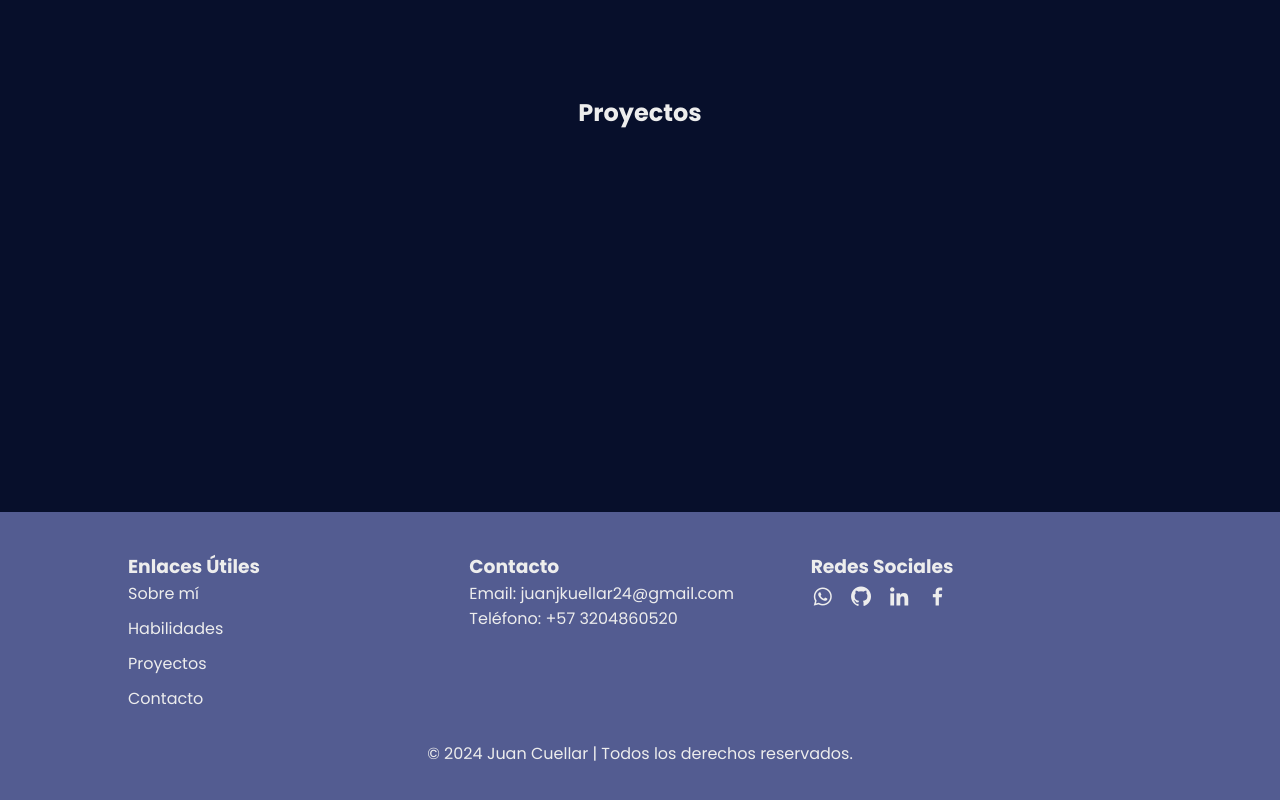
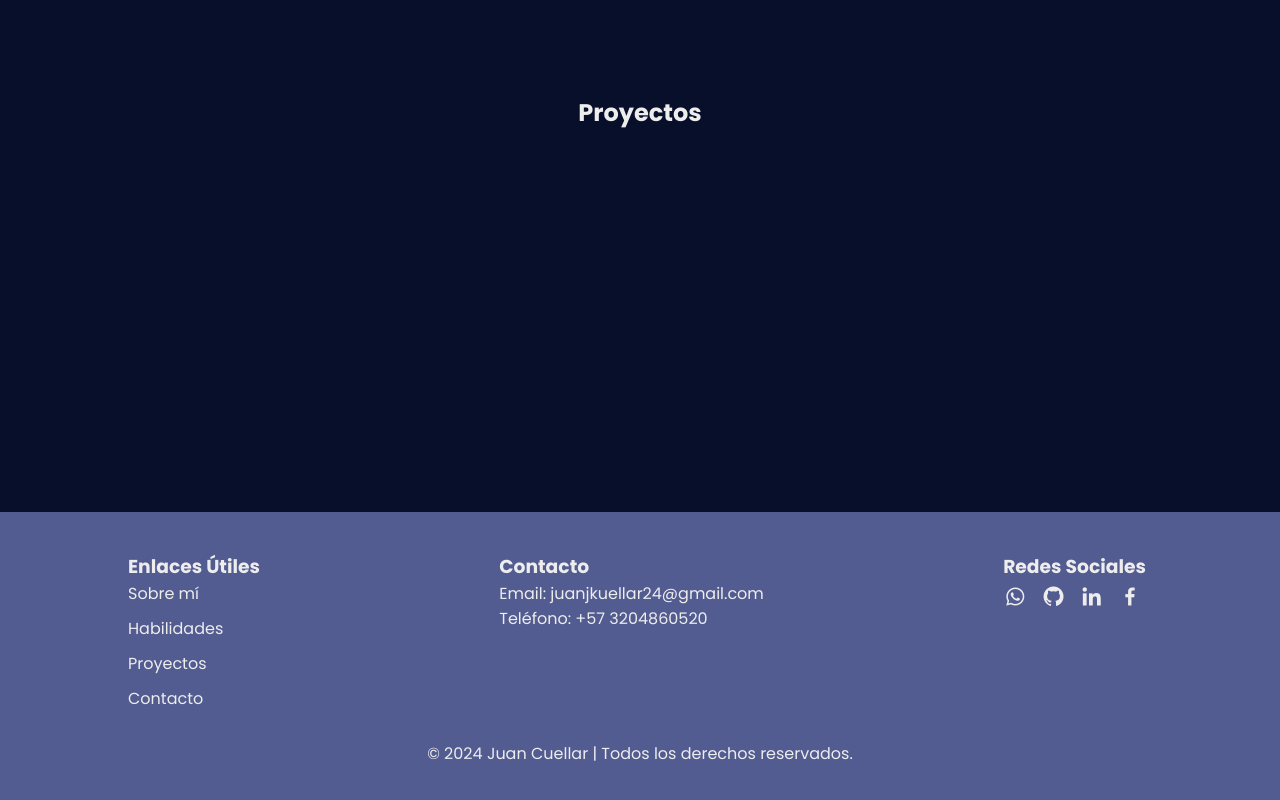
Before and after one commit to juanjk24/curso-ITP, a plain HTML site: page index.html in a window 1280 px wide. Shown: the part 1888-2688 px from the top of the page. Drawn offline with nearby package versions, Linux system fonts and the light colour scheme.

Commit message:
footer modificado

```diff
--- a/public/style.css
+++ b/public/style.css
@@ -206,12 +206,6 @@ footer {
     align-items: flex-start;
 }
 
-.footer-links,
-.footer-contacto,
-.footer-redes-sociales {
-    flex: 1;
-}
-
 .footer-links ul {
     list-style: none;
     padding: 0;
@@ -287,7 +281,6 @@ footer {
     .footer-links,
     .footer-contacto,
     .footer-redes-sociales {
-    flex: 1;
     margin-top: 10px;
 }
 }
```
